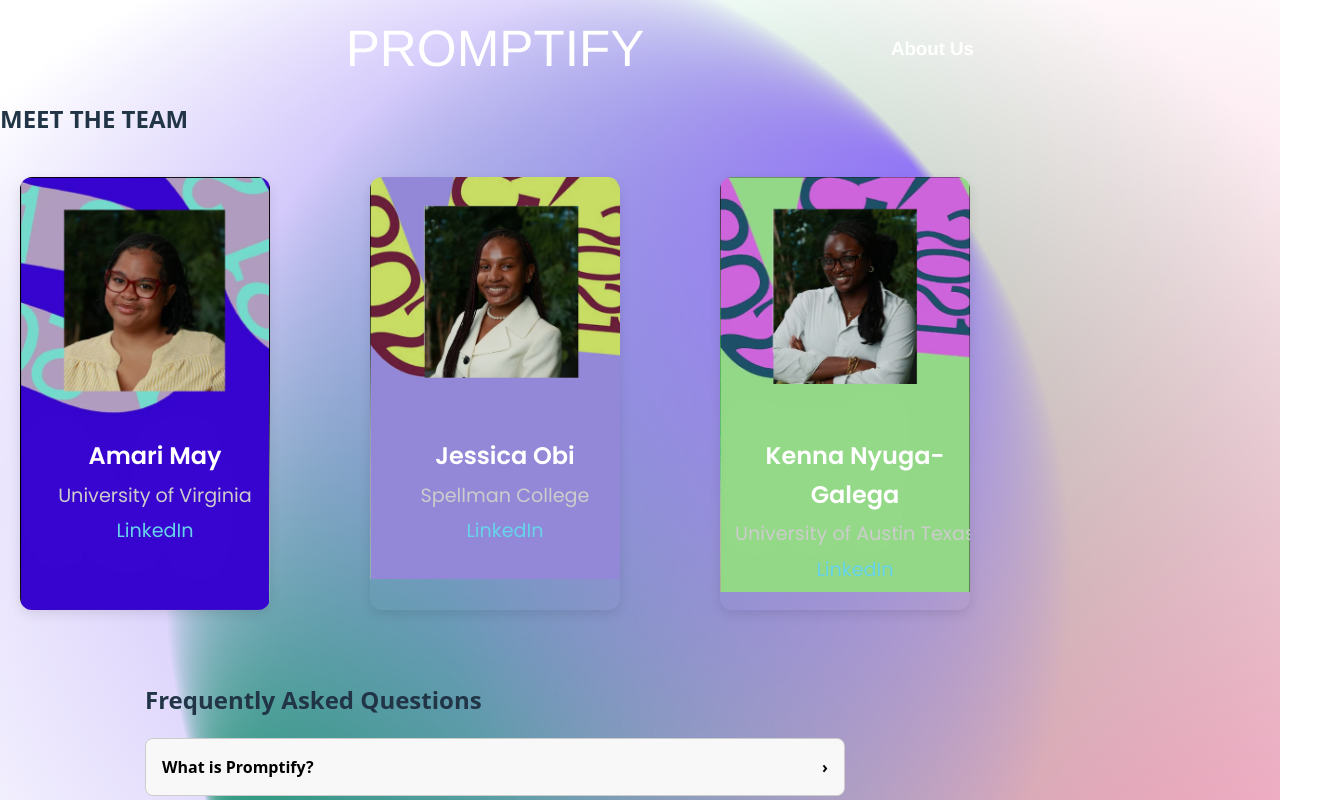
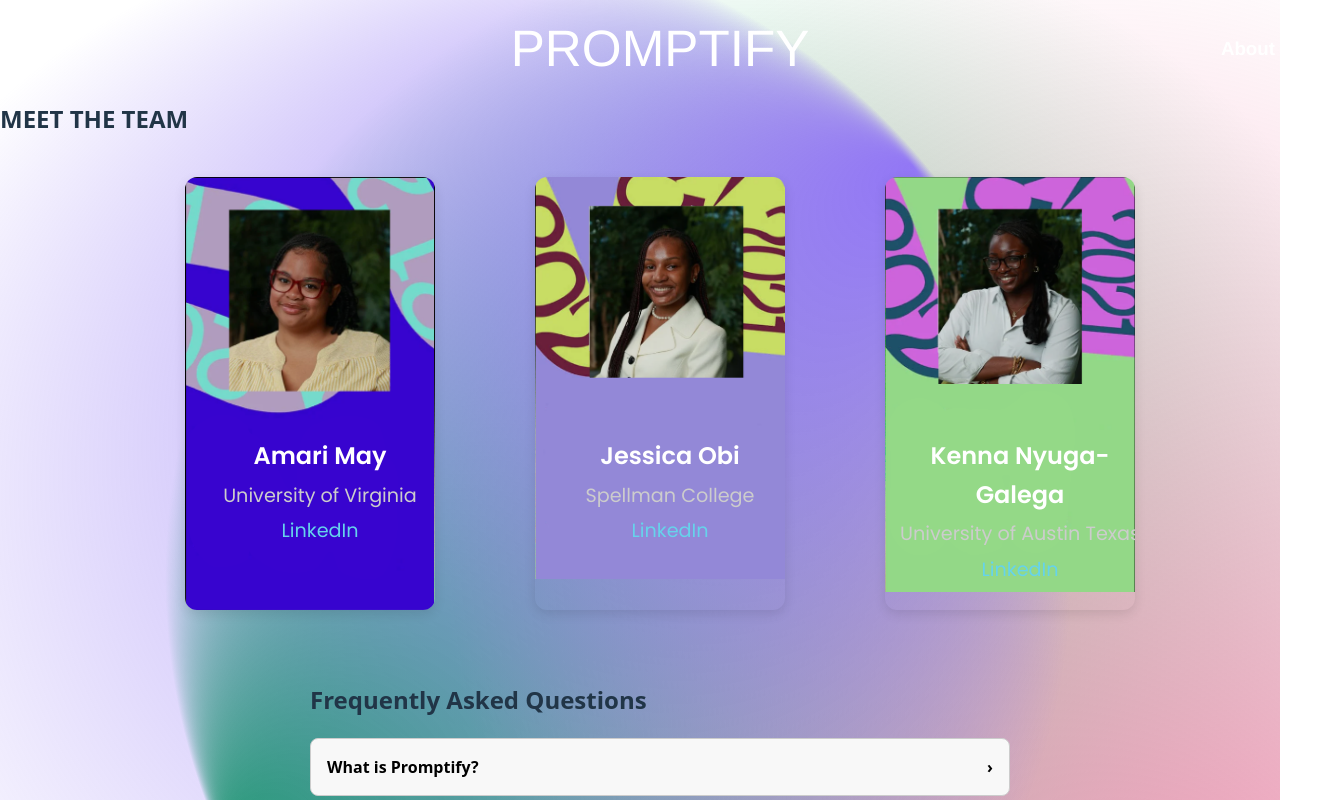
Before and after one commit to JAK-Of-All-Forces/promptify, a React (Vite) app in the folder frontend/: page /about in a window 1280 px wide. Shown: the top 802 px of the page, 1320 px wide, since content can reach past the window. Built offline with nearby package versions, Linux system fonts and the light colour scheme.

Commit message:
Promptpage css kenna (#41)
* full width

* slight css change

```diff
--- a/frontend/src/Pages/AboutPage/AboutPage.css
+++ b/frontend/src/Pages/AboutPage/AboutPage.css
@@ -7,6 +7,8 @@
   justify-content: center;
   padding: 20px;
   font-family: 'Poppins', sans-serif;
+
+  width: 100vw;
 }
 
 
--- a/frontend/src/Pages/PromptPage/PromptPage.css
+++ b/frontend/src/Pages/PromptPage/PromptPage.css
@@ -5,8 +5,6 @@
     align-items: center;
     padding: 20px;
     width: 100vw;
-    height: 100vh;
-
 }
 
 .left-side-animation,
```
